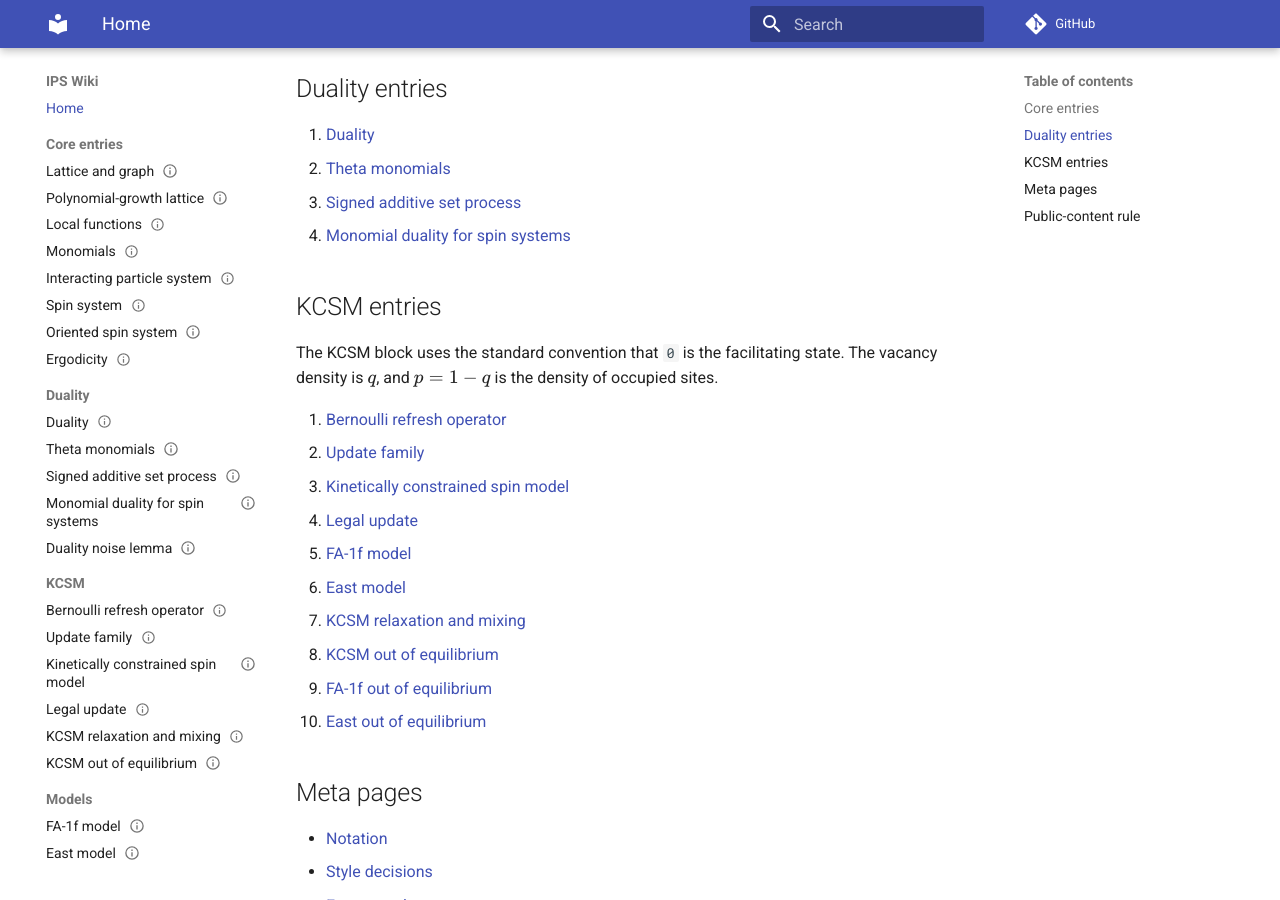
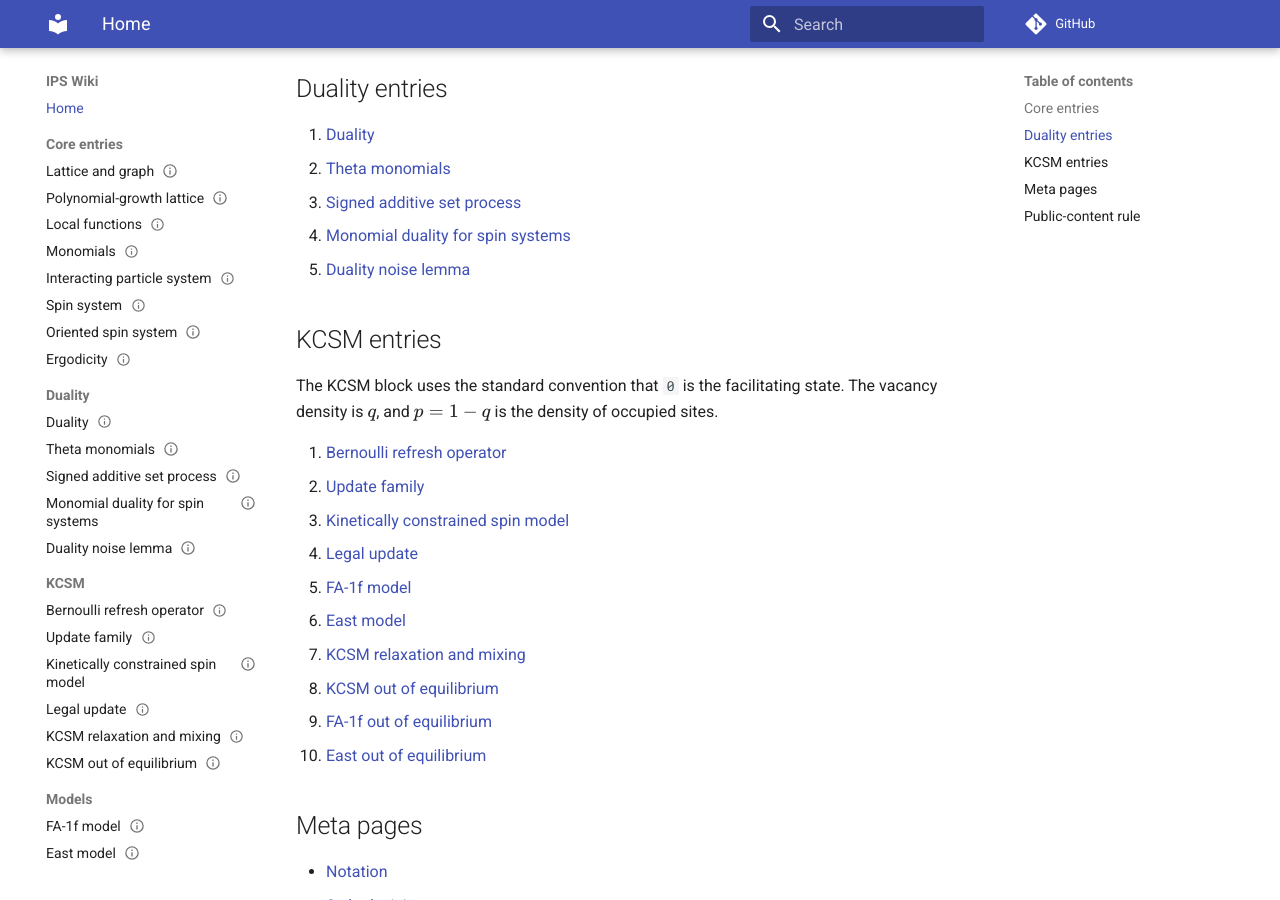
Before and after one commit to maciejgluchowski86-beep/ips-wiki, an MkDocs documentation site: the page built from docs/index.md, in a window 1280 px wide and 900 px high, scrolled down 660 px. Built offline with MkDocs 1.6.1 and Material for MkDocs 9.7.7, drawn with Linux system fonts in a browser that asks for light colours; comment, search, counter and statistics services are not loaded.

Commit message:
Add duality noise lemma to home page

```diff
--- a/docs/index.md
+++ b/docs/index.md
@@ -23,6 +23,7 @@ A minimal dependency order is:
 2. [Theta monomials](entries/theta-monomials.md)
 3. [Signed additive set process](entries/signed-additive-set-process.md)
 4. [Monomial duality for spin systems](entries/monomial-duality-for-spin-systems.md)
+5. [Duality noise lemma](entries/duality-noise-lemma.md)
 
 ## KCSM entries
 
```
